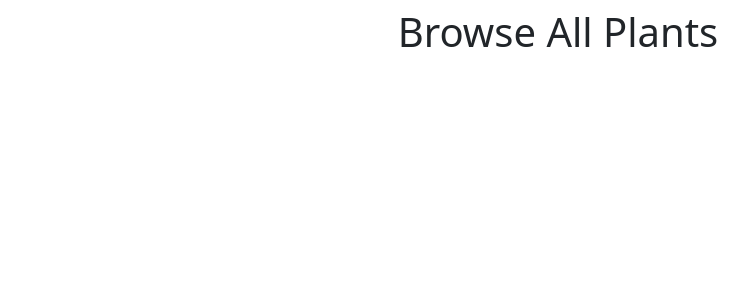
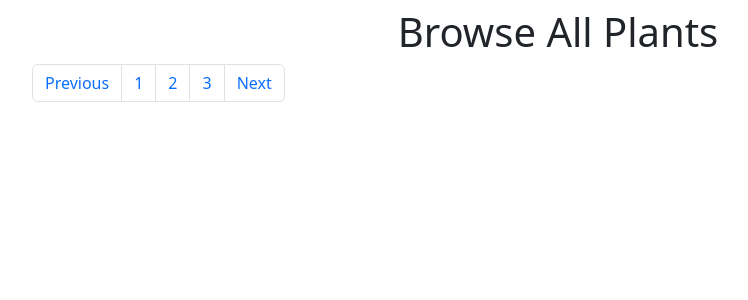
Before and after one commit to lcarinad/plant_parent, a Flask app: template templates/list.html in a window 1280 px wide. Shown: the part 56-356 px from the top of the page, without its empty margins (82-830 px from the left). Run offline with Flask 3, Linux system fonts and the light colour scheme; the template is opened without the code that fills it, so the values that code supplies are empty; some libraries are stand-ins or nearby versions.

Commit message:
plant list pagination

```diff
--- a/app.py
+++ b/app.py
@@ -23,7 +23,7 @@ def add_user_to_global():
     """If user logged in, add curr user to Flask global."""
     if CURR_USER_KEY in session:
         g.user = User.query.get(session[CURR_USER_KEY])
-        print(f"***********g_favorite_id:{g.user.favorites}")
+
     else:
         g.user = None
 
@@ -139,19 +139,19 @@ def show_plant(plant_id):
         return redirect(url_for('search'))
     return render_template('plant.html', plant=plant_data)
 
-@app.route("/plantlist")
-def show_all_plants():
+@app.route("/plantlist/<int:p_num>")
+def show_all_plants(p_num=1):
     """Show a list of all plants"""
-    page=1
-    plant_data=fetch_search_terms(order='asc', page=page)
-    return render_template('list.html', plants=plant_data, page=page)
+
+    plant_data=fetch_search_terms(order='asc', page=p_num)
+    return render_template('list.html', plants=plant_data, page=p_num)
 
 @app.route("/add_favorite/<int:plant_id>", methods=["POST"])
 def add_favorite(plant_id):
     """Check to see if plant is in db.  If not add plant to db.  Add plant to favorite"""
 
     if g.user:
-        print(f"=) =) =)inside add fave func")
+
         user_id=g.user.id
         user = User.query.get(user_id)
         plant= Plant.query.filter_by(api_id=plant_id).first()
--- a/static/app.js
+++ b/static/app.js
@@ -42,3 +42,17 @@ function handleError(error) {
 $(".adv-search-btn").on("click", function (e) {
   $(".adv-search-div").toggleClass("adv-search-form-h adv-search-form-v");
 });
+
+// ****************pagination for list page********************************
+let $p1 = $(".p1");
+let $p2 = $(".p2");
+let $p3 = $(".p3");
+let $prev = $(".prev");
+let $next = $(".next");
+
+$(".page-link").on("click", function (e) {
+  if ($(this).hasClass("p2")) {
+    let p_num = 2;
+    axios.get(`http://127.0.0.1:5000/plant_list/${p_num}`);
+  }
+});
--- a/templates/base.html
+++ b/templates/base.html
@@ -37,7 +37,7 @@
         <div class="collapse navbar-collapse" id="navbarSupportedContent">
           <ul class="navbar-nav me-auto mb-2 mb-lg-0">
             <li class="nav-item">
-              <a class="nav-link active" aria-current="page" href="/plantlist"
+              <a class="nav-link active" aria-current="page" href="/plantlist/1"
                 >See All Plants🌿</a
               >
             </li>
--- a/templates/list.html
+++ b/templates/list.html
@@ -10,5 +10,50 @@ content%}
     >
   </li>
 </ul>
+{% endfor %}
+<nav aria-label="Page navigation to browse plant list">
+  <ul class="pagination">
+    <li class="page-item">
+      <a
+        id="prev"
+        class="page-link prev"
+        href="{{url_for('show_all_plants', p_num=page-1|default(1))}}"
+        >Previous</a
+      >
+    </li>
 
-{% endfor %} {% endblock %}
+    <li class="page-item">
+      <a
+        id="p1"
+        class="page-link p1"
+        href="{{url_for('show_all_plants', p_num=1)}}"
+        >1</a
+      >
+    </li>
+    <li class="page-item">
+      <a
+        id="p2"
+        class="page-link p2"
+        href="{{url_for('show_all_plants', p_num=2)}}"
+        >2</a
+      >
+    </li>
+    <li class="page-item">
+      <a
+        id="p3"
+        class="page-link p3"
+        href="{{url_for('show_all_plants', p_num=3)}}"
+        >3</a
+      >
+    </li>
+    <li class="page-item">
+      <a
+        id="next"
+        class="page-link next"
+        href="{{url_for('show_all_plants', p_num=page+1)}}"
+        >Next</a
+      >
+    </li>
+  </ul>
+</nav>
+{% endblock %}
```
